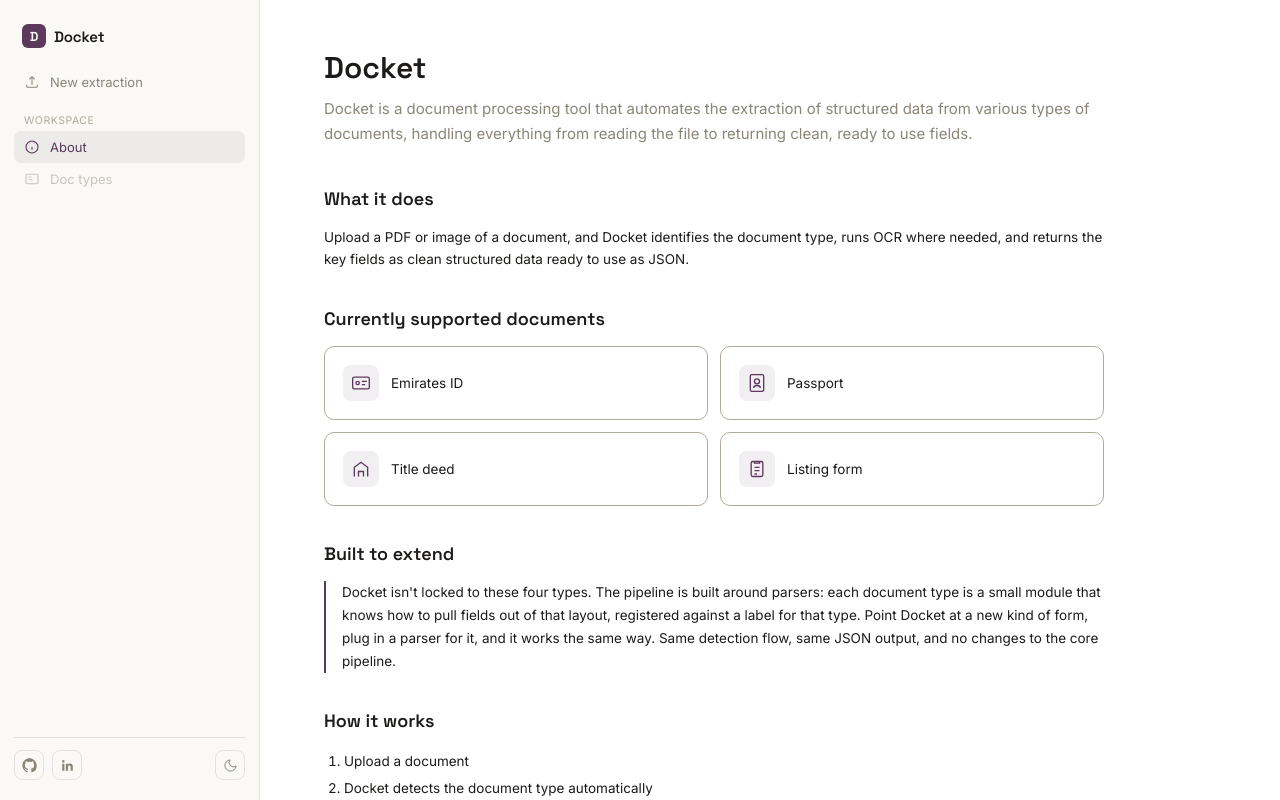
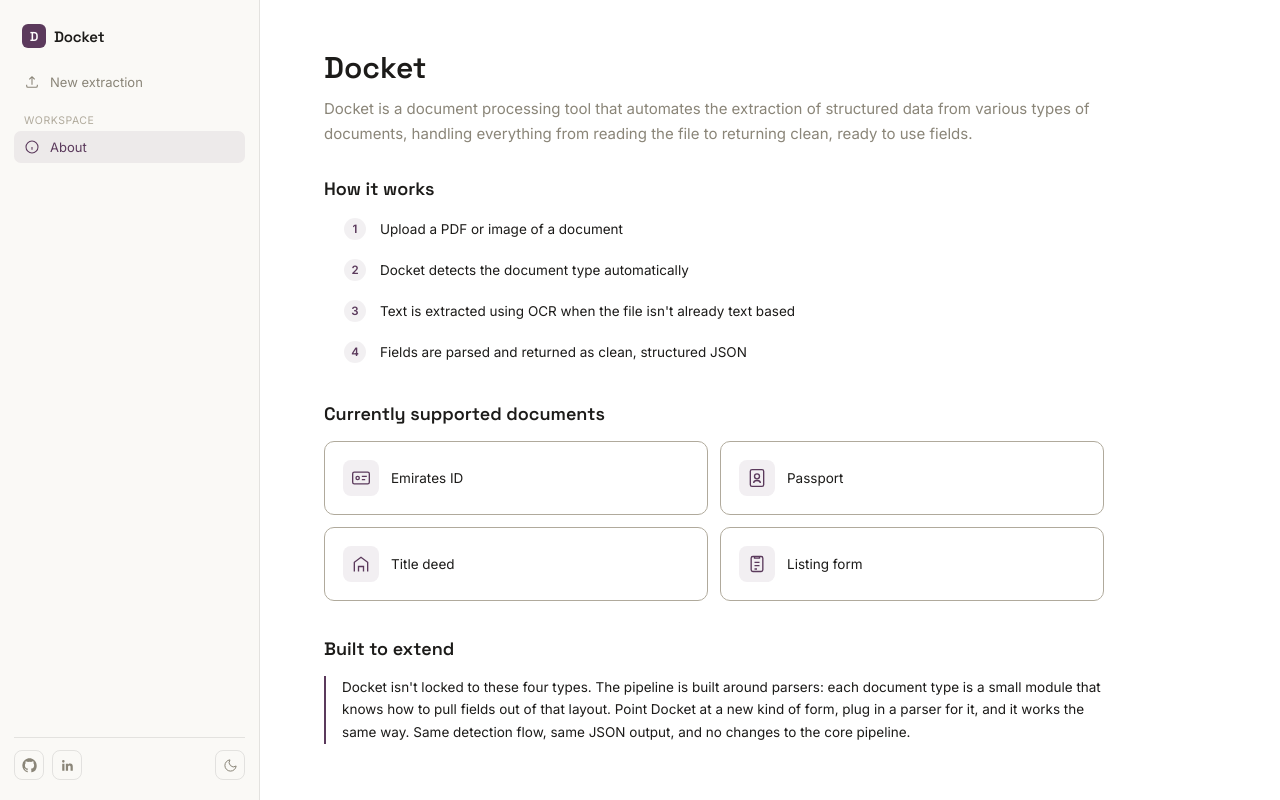
Before and after one commit to imanabshar/docket, a React (Vite) app in the folder docket-ui/: page / in a window 1280 px wide. Both pictures are taken after a click on the element "About". Built offline with nearby package versions, Linux system fonts and the light colour scheme.

Commit message:
ref: make some changes in the about page

```diff
--- a/docket-ui/src/App.css
+++ b/docket-ui/src/App.css
@@ -673,7 +673,7 @@ body {
 
 .about-hero {
   max-width: 780px;
-  margin-bottom: 40px;
+  margin-bottom: 30px;
 }
 
 .about-title {
@@ -759,4 +759,29 @@ body {
   font-size: 13.5px;
   line-height: 2;
   color: var(--ink);
+  display: flex;
+  flex-direction: column;
+  gap: 14px;
 }
+
+.step-row {
+  display: flex;
+  align-items: center;
+  gap: 14px;
+  font-size: 13.5px;
+  color: var(--ink);
+}
+
+.step-num {
+  width: 22px;
+  height: 22px;
+  border-radius: 50%;
+  background: var(--accent-soft);
+  color: var(--accent);
+  font-size: 11.5px;
+  font-weight: 600;
+  display: flex;
+  align-items: center;
+  justify-content: center;
+  flex-shrink: 0;
+}
--- a/docket-ui/src/components/AboutPage.jsx
+++ b/docket-ui/src/components/AboutPage.jsx
@@ -4,17 +4,30 @@ function AboutPage() {
             <div className="about-hero">
                 <h1 className="about-title">Docket</h1>
                 <p className="about-lede">
-                    <p className="about-lede">
-                        Docket is a document processing tool that automates the extraction of structured data from various types of documents, handling everything from reading the file to returning clean, ready to use fields.
-                    </p>
+                    Docket is a document processing tool that automates the extraction of structured data from various types of documents, handling everything from reading the file to returning clean, ready to use fields.
                 </p>
             </div>
 
             <div className="about-section">
-                <h2 className="about-heading">What it does</h2>
-                <p className="about-body">
-                    Upload a PDF or image of a document, and Docket identifies the document type, runs OCR where needed, and returns the key fields as clean structured data ready to use as JSON.
-                </p>
+                <h2 className="about-heading">How it works</h2>
+                <div className="steps-list">
+                    <div className="step-row">
+                        <span className="step-num">1</span>
+                        <span>Upload a PDF or image of a document</span>
+                    </div>
+                    <div className="step-row">
+                        <span className="step-num">2</span>
+                        <span>Docket detects the document type automatically</span>
+                    </div>
+                    <div className="step-row">
+                        <span className="step-num">3</span>
+                        <span>Text is extracted using OCR when the file isn't already text based</span>
+                    </div>
+                    <div className="step-row">
+                        <span className="step-num">4</span>
+                        <span>Fields are parsed and returned as clean, structured JSON</span>
+                    </div>
+                </div>
             </div>
 
             <div className="about-section">
@@ -50,18 +63,8 @@ function AboutPage() {
             <div className="about-section">
                 <h2 className="about-heading">Built to extend</h2>
                 <p className="about-body about-highlight">
-                    Docket isn't locked to these four types. The pipeline is built around parsers: each document type is a small module that knows how to pull fields out of that layout, registered against a label for that type. Point Docket at a new kind of form, plug in a parser for it, and it works the same way. Same detection flow, same JSON output, and no changes to the core pipeline.
+                    Docket isn't locked to these four types. The pipeline is built around parsers: each document type is a small module that knows how to pull fields out of that layout. Point Docket at a new kind of form, plug in a parser for it, and it works the same way. Same detection flow, same JSON output, and no changes to the core pipeline.
                 </p>
-            </div>
-
-            <div className="about-section">
-                <h2 className="about-heading">How it works</h2>
-                <ol className="steps-list">
-                    <li>Upload a document</li>
-                    <li>Docket detects the document type automatically</li>
-                    <li>Text is extracted using OCR when the file isn't already text based</li>
-                    <li>Fields are parsed and returned as structured JSON</li>
-                </ol>
             </div>
 
         </div>
--- a/docket-ui/src/components/Sidebar.jsx
+++ b/docket-ui/src/components/Sidebar.jsx
@@ -23,11 +23,6 @@ function Sidebar({ darkTheme, onToggleTheme, activeView, onNavigate }) {
         About
       </div>
 
-      <div className="navitem disabled" title="Coming soon">
-        <svg viewBox="0 0 24 24" width="16" height="16" fill="none" stroke="currentColor" strokeWidth="1.6"><rect x="3" y="5" width="18" height="14" rx="2" /><path d="M7 9h4M7 13h6" /></svg>
-        Doc types
-      </div>
-
       <div className="sidebar-spacer" />
 
       <div className="social-tags">
```
